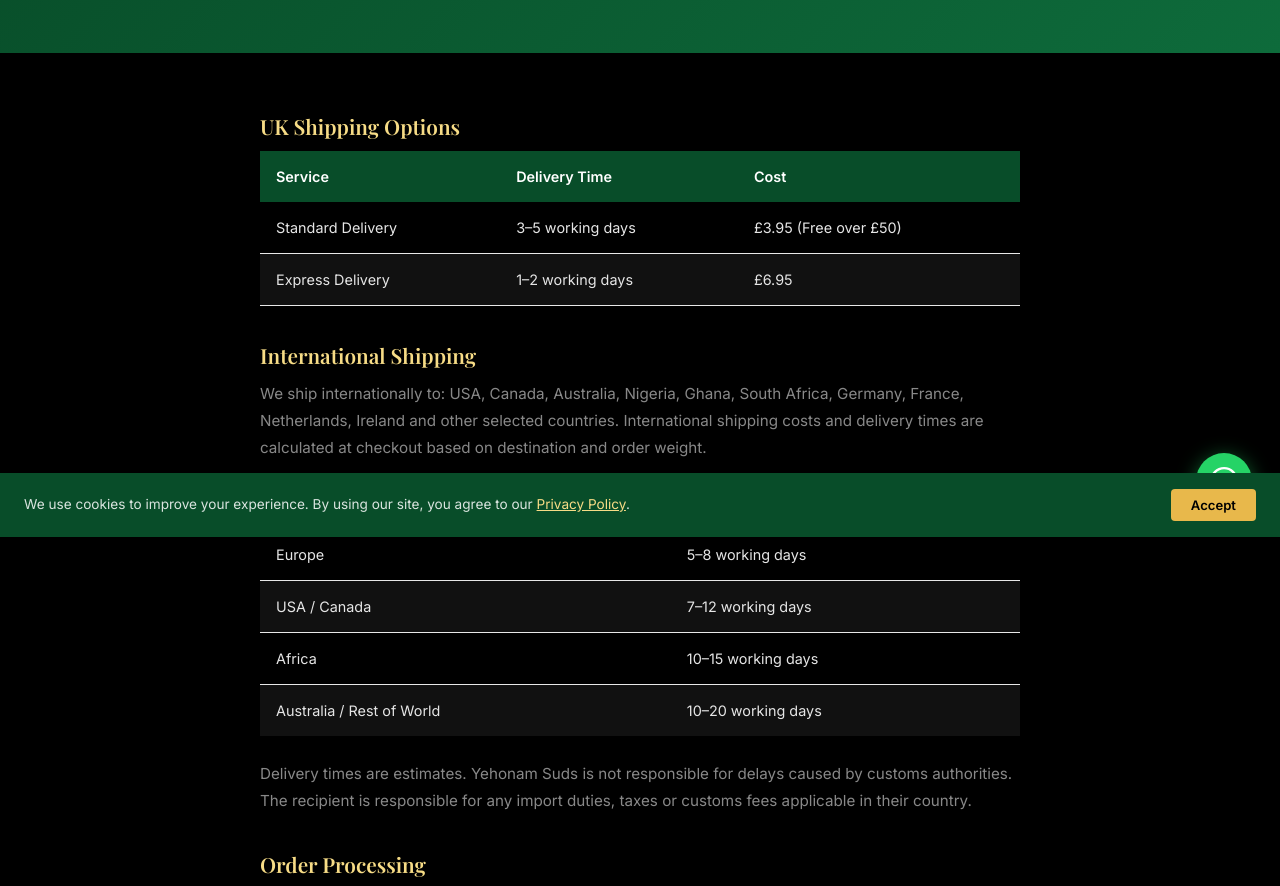
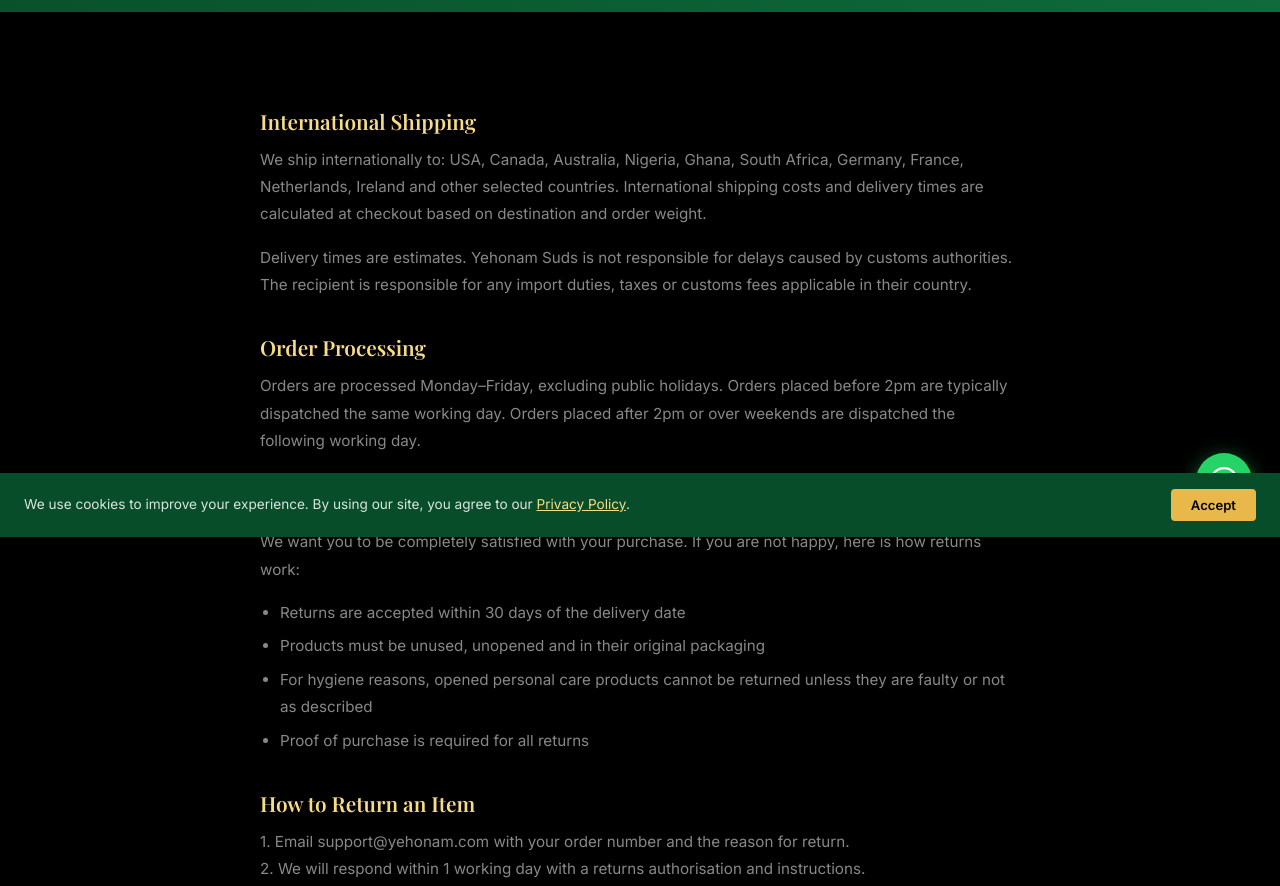
Before and after one commit to Rockybco/Yehonam, a website: page shipping.html in a window 1280 px wide. Shown: the part 263-1149 px from the top of the page. Drawn offline with nearby package versions, Linux system fonts and the light colour scheme; a web font is replaced by a local one.

Commit message:
Site copy updates across pages + repair editing damage (shipping tables, privacy title, contact footer, terms typo, shop stray div)

```diff
--- a/shipping.html
+++ b/shipping.html
@@ -8,10 +8,9 @@
   <link rel="stylesheet" href="css/style.css">
 </head>
 <body data-page="shipping">
-  <div class="announcement-bar">Free delivery on UK orders over £50!</div>
   <nav class="navbar" id="navbar">
     <div class="navbar-inner">
-      <a href="index.html" class="navbar-logo"><img src="images/logo-header.svg" alt="Yehonam Suds, Hair &amp; Body"></a>
+      <a href="index.html" class="navbar-logo"><img src="images/logo.svg" alt="Yehonam Suds, Hair &amp; Body"></a>
       <ul class="navbar-links"><li><a href="index.html">Home</a></li><li><a href="about.html">About</a></li><li><a href="shop.html">Shop</a></li><li><a href="contact.html">Contact</a></li></ul>
       <div class="navbar-actions"><a href="cart.html" style="position:relative" aria-label="Cart"><svg width="22" height="22" fill="none" stroke="currentColor" viewBox="0 0 24 24"><path d="M6 2L3 6v14a2 2 0 002 2h14a2 2 0 002-2V6l-3-4z"/><line x1="3" y1="6" x2="21" y2="6"/><path d="M16 10a4 4 0 01-8 0"/></svg><span class="cart-count">0</span></a><button class="hamburger" id="hamburger" aria-label="Menu"><span></span><span></span><span></span></button></div>
     </div>
@@ -23,57 +22,13 @@
   <div class="container">
     <div class="legal-section">
 
-      <!-- Shipping table -->
-      <h2 style="margin-top:0">UK Shipping Options</h2>
-      <div style="overflow-x:auto;margin-bottom:24px">
-        <table style="width:100%;border-collapse:collapse;font-size:0.9rem">
-          <thead>
-            <tr style="background:var(--dark-green);color:white">
-              <th style="padding:14px 16px;text-align:left;font-weight:600">Service</th>
-              <th style="padding:14px 16px;text-align:left;font-weight:600">Delivery Time</th>
-              <th style="padding:14px 16px;text-align:left;font-weight:600">Cost</th>
-            </tr>
-          </thead>
-          <tbody>
-            <tr style="border-bottom:1px solid var(--gray-200)">
-              <td style="padding:14px 16px">Standard Delivery</td>
-              <td style="padding:14px 16px">3–5 working days</td>
-              <td style="padding:14px 16px">£3.95 (Free over £50)</td>
-            </tr>
-            <tr style="border-bottom:1px solid var(--gray-200);background:var(--gray-100)">
-              <td style="padding:14px 16px">Express Delivery</td>
-              <td style="padding:14px 16px">1–2 working days</td>
-              <td style="padding:14px 16px">£6.95</td>
-            </tr>
-          </tbody>
-        </table>
-      </div>
-
       <h2>International Shipping</h2>
       <p>We ship internationally to: USA, Canada, Australia, Nigeria, Ghana, South Africa, Germany, France, Netherlands, Ireland and other selected countries. International shipping costs and delivery times are calculated at checkout based on destination and order weight.</p>
-      <div style="overflow-x:auto;margin-bottom:24px">
-        <table style="width:100%;border-collapse:collapse;font-size:0.9rem">
-          <thead>
-            <tr style="background:var(--dark-green);color:white">
-              <th style="padding:14px 16px;text-align:left;font-weight:600">Region</th>
-              <th style="padding:14px 16px;text-align:left;font-weight:600">Estimated Time</th>
-            </tr>
-          </thead>
-          <tbody>
-            <tr style="border-bottom:1px solid var(--gray-200)"><td style="padding:14px 16px">Europe</td><td style="padding:14px 16px">5–8 working days</td></tr>
-            <tr style="border-bottom:1px solid var(--gray-200);background:var(--gray-100)"><td style="padding:14px 16px">USA / Canada</td><td style="padding:14px 16px">7–12 working days</td></tr>
-            <tr style="border-bottom:1px solid var(--gray-200)"><td style="padding:14px 16px">Africa</td><td style="padding:14px 16px">10–15 working days</td></tr>
-            <tr style="background:var(--gray-100)"><td style="padding:14px 16px">Australia / Rest of World</td><td style="padding:14px 16px">10–20 working days</td></tr>
-          </tbody>
-        </table>
-      </div>
-      <p>Delivery times are estimates. Yehonam Suds is not responsible for delays caused by customs authorities. The recipient is responsible for any import duties, taxes or customs fees applicable in their country.</p>
+
+          <p>Delivery times are estimates. Yehonam Suds is not responsible for delays caused by customs authorities. The recipient is responsible for any import duties, taxes or customs fees applicable in their country.</p>
 
       <h2>Order Processing</h2>
       <p>Orders are processed Monday–Friday, excluding public holidays. Orders placed before 2pm are typically dispatched the same working day. Orders placed after 2pm or over weekends are dispatched the following working day.</p>
-
-      <h2>Tracking Your Order</h2>
-      <p>Once your order is dispatched, you will receive a shipping confirmation email with a tracking number and a link to track your parcel. If you do not receive this email within 2 working days of placing your order, contact us at support@yehonam.com.</p>
 
       <h2>Returns Policy</h2>
       <p>We want you to be completely satisfied with your purchase. If you are not happy, here is how returns work:</p>
```
Also changed, not shown: cart.html (+1 -3 lines), confirmation.html (+1 -1 lines), contact.html (+3 -3 lines), faq.html (+1 -2 lines), privacy.html (+3 -4 lines), product.html (+1 -3 lines), shop.html (+0 -1 lines), terms.html (+4 -4 lines).
